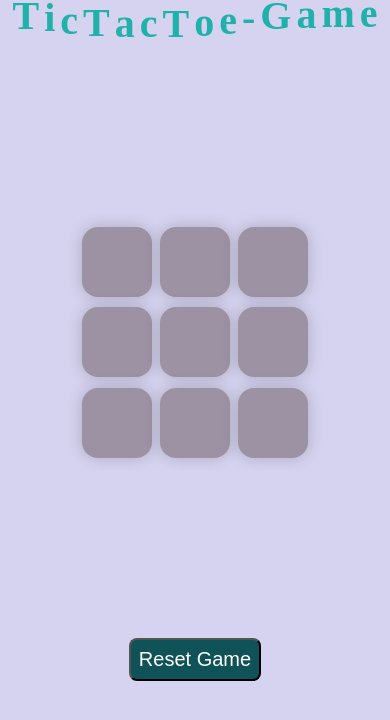
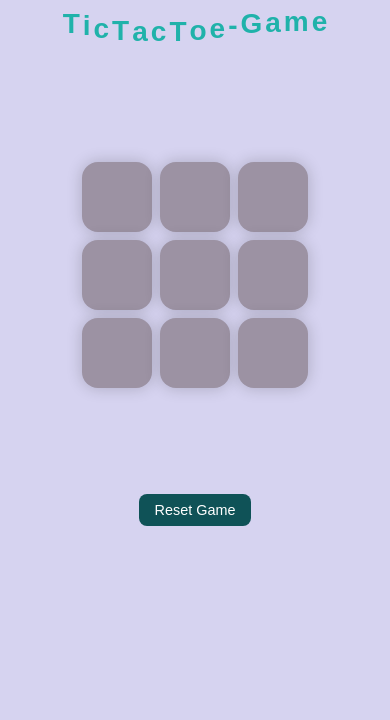
Before and after one commit to abhay221B009/TicTacToe, a plain HTML site: page index.html in a window 390 px wide. Drawn offline with Linux system fonts and the light colour scheme.

Commit message:
made this game compatible for mobile devices also

```diff
--- a/app.js
+++ b/app.js
@@ -36,7 +36,7 @@ const enableBoxes = () => {
 };
 
 const showWinner = (winner) => {
-  msg.innerText = `Congratulations! ${winner} is the winner!`;
+  msg.innerText = `Congratulations!🎉 ${winner} is the winner!`;
   msgContainer.classList.remove("hide");
   disableBoxes();
 };
--- a/style.css
+++ b/style.css
@@ -1,18 +1,25 @@
 * {
   margin: 0;
   padding: 0;
+  box-sizing: border-box;
 }
+
 body {
   background-color: #d6d3f0;
   text-align: center;
+  font-family: sans-serif;
+  padding: 1rem;
 }
+
 .wavy-heading {
   display: flex;
   justify-content: center;
+  flex-wrap: wrap;
   gap: 5px;
   font-size: 2.5rem;
   font-weight: bold;
   color: #20b2aa;
+  margin-bottom: 1rem;
 }
 
 .wavy-heading span {
@@ -74,63 +81,128 @@ body {
 }
 
 .container {
-  height: 70vh;
-
+  min-height: 60vh;
   display: flex;
-
   justify-content: center;
   align-items: center;
+  padding: 1rem;
 }
 
 .game {
-  height: 60vmin;
-  width: 60vmin;
   display: flex;
   flex-wrap: wrap;
   justify-content: center;
   align-items: center;
   gap: 2vmin;
+  width: 100%;
+  max-width: 60vmin;
+  margin: auto;
 }
+
 .box {
-  height: 18vmin;
-  width: 18vmin;
+  width: 30%;
+  aspect-ratio: 1 / 1;
   border-radius: 1rem;
   border: none;
   box-shadow: 0 0 1rem rgba(0, 0, 0, 0.2);
   font-size: 8vmin;
   color: #0f5257;
   background-color: #9c92a3;
+  cursor: pointer;
+  transition: transform 0.2s ease;
+}
+
+.box:active {
+  transform: scale(0.95);
+}
+
+.reset,
+.new-btn {
+  padding: 0.75rem 1.5rem;
+  font-size: 1rem;
+  color: white;
+  border-radius: 0.5rem;
+  border: none;
+  cursor: pointer;
+  margin: 0.5rem;
 }
 
 .reset {
-  padding: 0.5rem;
   background-color: #0f5257;
-  font-size: 1.25rem;
-  color: white;
-  border-radius: 0.5rem;
-  box-shadow: #0f0b0c 0 0 1rem rgba(0, 0, 0, 0.2);
 }
 
 .new-btn {
-  padding: 0.5rem;
   background-color: #35c335;
-  font-size: 1.25rem;
-  color: white;
-  border-radius: 0.5rem;
-  box-shadow: #0f0b0c 0 0 1rem rgba(0, 0, 0, 0.2);
 }
+
 #msg {
-  font-size: 8vmin;
+  font-size: 7vmin;
   color: #ffffc7;
+  text-align: center;
 }
+
 .msg-container {
-  height: 30vmin;
+  min-height: 20vmin;
   display: flex;
   justify-content: center;
   align-items: center;
   gap: 2vmin;
   flex-direction: column;
+  margin: 1rem 0;
 }
+
 .hide {
   display: none;
 }
+
+/* ---------- 📱 Responsive Media Queries ---------- */
+
+@media (max-width: 768px) {
+  .wavy-heading {
+    font-size: 2rem;
+    flex-wrap: wrap;
+    gap: 3px;
+  }
+
+  .box {
+    font-size: 10vmin;
+  }
+
+  #msg {
+    font-size: 9vmin;
+  }
+
+  .reset,
+  .new-btn {
+    font-size: 1rem;
+    padding: 0.6rem 1.2rem;
+  }
+}
+
+@media (max-width: 480px) {
+  .wavy-heading {
+    font-size: 1.75rem;
+  }
+
+  .box {
+    font-size: 11vmin;
+  }
+
+  #msg {
+    font-size: 10vmin;
+  }
+
+  .reset,
+  .new-btn {
+    font-size: 0.9rem;
+    padding: 0.5rem 1rem;
+  }
+
+  .container {
+    min-height: 50vh;
+  }
+
+  .msg-container {
+    min-height: 15vmin;
+  }
+}
```
